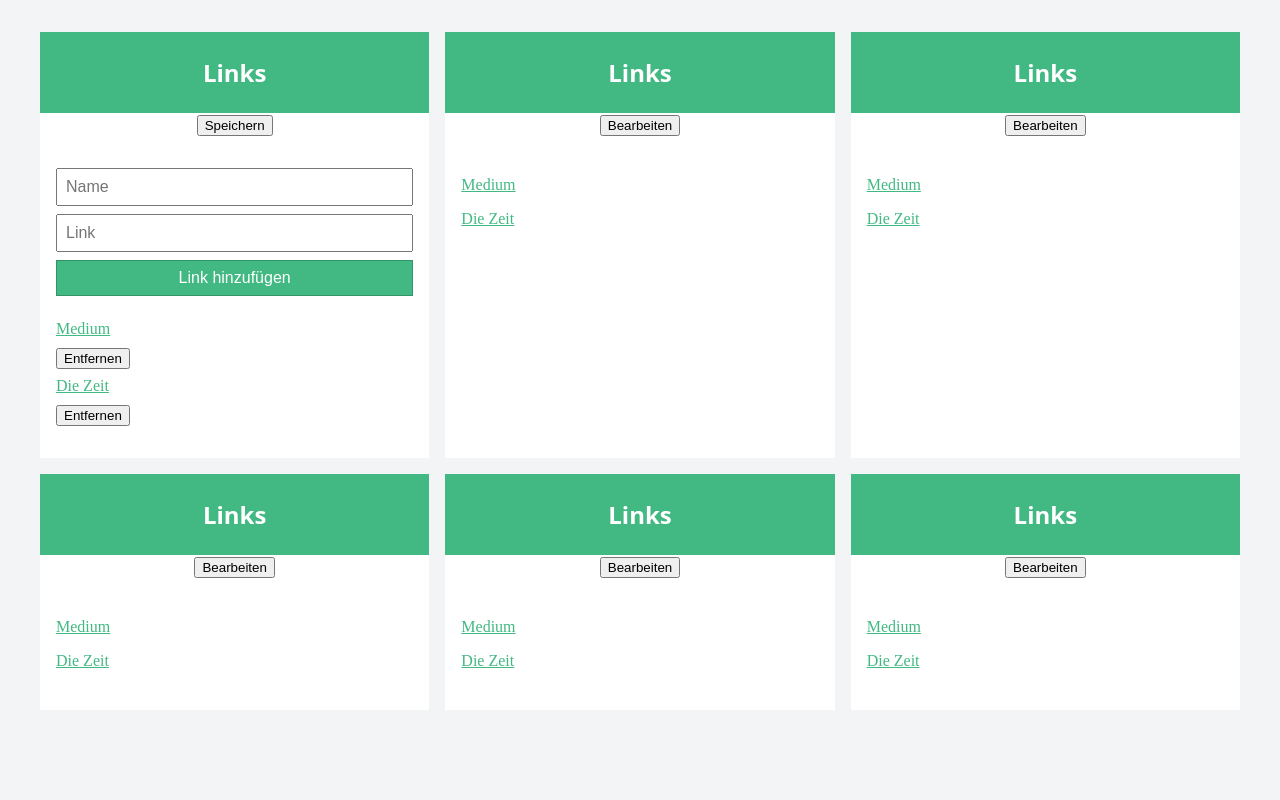
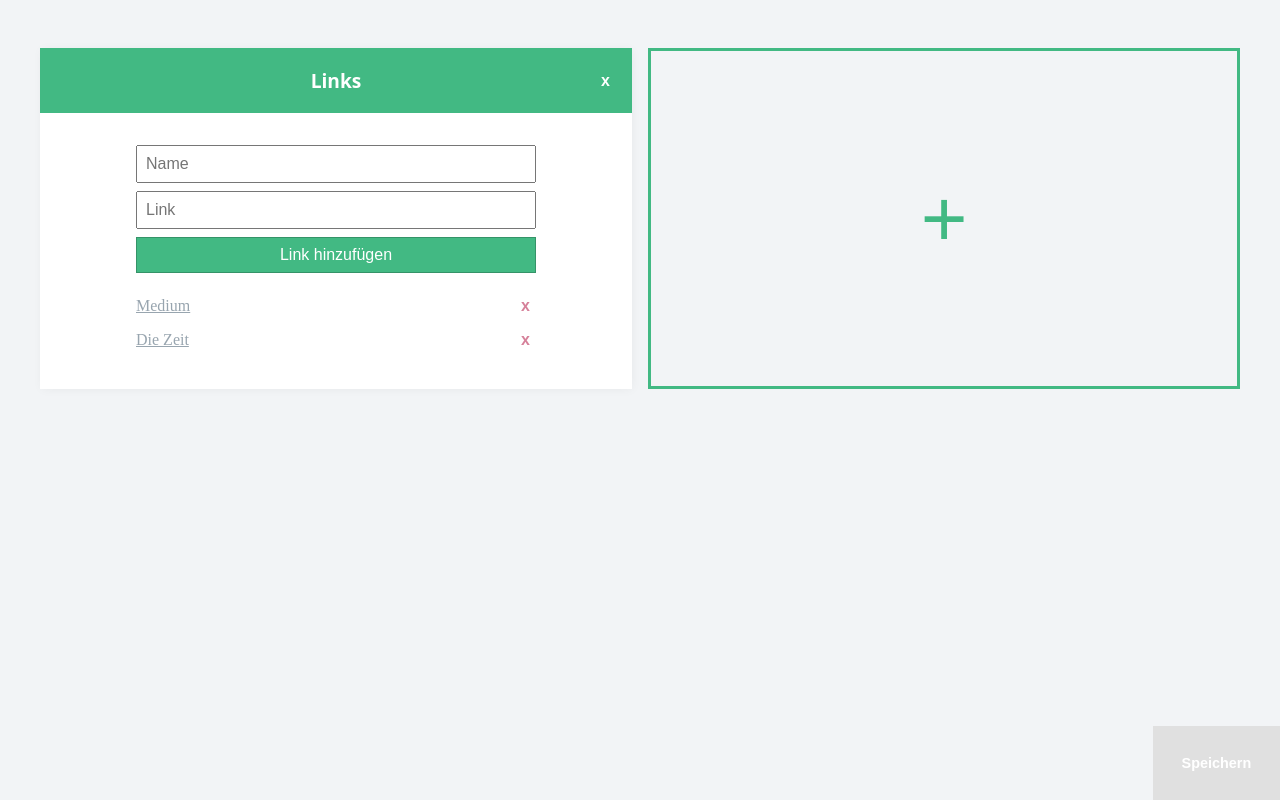
Before and after one commit to joschaholzhaeuer/jh-apps-new-tab, a Vue app: page / in a window 1280 px wide. Both pictures are taken after a click on the button "Bearbeiten". Built offline with nearby package versions, Linux system fonts and the light colour scheme.

Commit message:
TASK: Settings > moved to app component

```diff
--- a/src/App.vue
+++ b/src/App.vue
@@ -1,33 +1,79 @@
 <template>
   <div id="app">
     <Block
-      v-for="block in numberOfBlocks"
-      :key="block.id"
+      v-for="block in blocks"
+      v-bind:editable="editable"
+      v-bind:deleteBlock="deleteBlock"
+      v-bind:key="block.id"
     />
+    <button
+      v-if="editable && blocks.length < 9"
+      v-on:click="addBlock"
+      class="block-preview">
+      +
+    </button>
+    <button
+      v-if="editable"
+      v-on:click="toggleEditable"
+      class="btn-settings">
+      Speichern
+    </button>
+    <button
+      v-else
+      v-on:click="toggleEditable"
+      class="btn-settings">
+      Bearbeiten
+    </button>
   </div>
 </template>
 
 <script>
-import Block from './components/Block';
+import Block from "./components/Block";
+
+let nextBlockId = 1;
 
 export default {
-  name: 'App',
+
+  name: "App",
+
   components: {
     Block
   },
+
   data() {
     return {
-      numberOfBlocks: 6
+      blocks: [
+        {
+          id: nextBlockId++
+        }
+      ],
+      editable: false
+    };
+  },
+
+  methods: {
+
+    toggleEditable: function() {
+      this.editable = !this.editable;
+    },
+
+    addBlock: function() {
+      this.blocks.push({
+        id: nextBlockId++
+      });
+    },
+
+    deleteBlock: function() {
+      // this.blocks.splice(index, 1);
     }
   }
 };
 </script>
 
 <style lang="scss">
-
 body {
   margin: 0;
-  background-color: #F2F4F6;
+  background-color: #f2f4f6;
 }
 
 #app {
@@ -36,12 +82,33 @@ body {
   -moz-osx-font-smoothing: grayscale;
   text-align: center;
   color: #2c3e50;
-  background-color: #F2F4F6;
+  background-color: #f2f4f6;
   padding: 2em;
   display: grid;
   grid-template-columns: repeat(auto-fit, minmax(300px, 1fr));
   grid-gap: 1em;
   max-width: 1200px;
-  margin: 0 auto;
+  margin: 1em auto 0;
+}
+
+.block-preview {
+  background-color: #f2f4f6;
+  color: #42b983;
+  border: 3px solid #42b983;
+  font-size: 5rem;
+  cursor: pointer;
+}
+
+.btn-settings {
+  position: fixed;
+  bottom: 0;
+  right: 0;
+  background-color: #e0e0e0;
+  border: 0;
+  color: #fff;
+  padding: 2em;
+  cursor: pointer;
+  font-size: 0.9rem;
+  font-weight: 700;
 }
 </style>
--- a/src/components/Block.vue
+++ b/src/components/Block.vue
@@ -1,12 +1,20 @@
 <template>
-  <div class="block">
+  <div
+    v-bind:class="{ isEditable: editable }"
+    class="block">
     <header>
       <h2>{{ blockHeading }}</h2>
-      <button v-if="editable" v-on:click="toggleEditable">Speichern</button>
-      <button v-else v-on:click="toggleEditable">Bearbeiten</button>
+      <button
+        v-if="editable"
+        v-on:click="deleteBlock"
+        class="btn-delete btn-delete--inline">
+        x
+      </button>
     </header>
     <div class="block__content">
-      <form v-if="editable" v-on:submit="addItem">
+      <form
+        v-if="editable"
+        v-on:submit="addItem">
         <input
           type="text"
     			v-model="newItem.name"
@@ -22,10 +30,15 @@
       <ul v-if="blockItems.length">
         <li
           v-for="item in blockItems"
-          :key="item.id"
+          v-bind:key="item.id"
           >
-          <a :href="item.link">{{ item.name }}</a>
-          <button v-if="editable" v-on:click="removeItem(item.id)">Entfernen</button>
+          <a v-bind:href="item.link">{{ item.name }}</a>
+          <button
+            v-if="editable"
+            v-on:click="removeItem(item.id)"
+            class="btn-delete">
+            x
+          </button>
         </li>
       </ul>
       <p v-else>No links entered yet</p>
@@ -39,11 +52,16 @@ let nextItemId = 1;
 export default {
 
   name: "Block",
+
+  props: [
+    'editable',
+    'deleteBlock'
+  ],
+
   data() {
     return {
       blockHeading: "Links",
       newItem: {},
-      editable: false,
       blockItems: [
         {
           id: nextItemId++,
@@ -58,10 +76,13 @@ export default {
       ]
     };
   },
+
   methods: {
+
     toggleEditable: function() {
       this.editable = !this.editable;
     },
+
     addItem: function(e) {
       e.preventDefault();
 
@@ -78,7 +99,8 @@ export default {
         this.newItem = {};
       }
     },
-    removeItem(idToRemove) {
+
+    removeItem: function(idToRemove) {
       this.blockItems = this.blockItems.filter(item => {
         return item.id !== idToRemove;
       });
@@ -97,10 +119,34 @@ h2 {
 
 .block {
   background-color: #fff;
+  box-shadow: 1px 1px 10px -1px rgba(0, 0, 0, 0.05);
 
   &__content {
     padding: 1em 0;
   }
+
+  &.isEditable {
+    // animation: wobble 1s infinite linear;
+  }
+}
+
+// @keyframes wobble {
+//   0% {
+//     transform: translate(0);
+//   }
+//   33% {
+//     transform: translate(-1px);
+//   }
+//   66% {
+//     transform: translate(1px);
+//   }
+//   100% {
+//     transform: translate(0);
+//   }
+// }
+
+header {
+  position: relative;
 }
 
 h2 {
@@ -108,6 +154,7 @@ h2 {
   background-color: #42b983;
   padding: 1em;
   margin: 0;
+  font-size: 1.2rem;
 }
 
 form {
@@ -149,13 +196,32 @@ ul {
 }
 
 li {
-  display: block;
+  display: flex;
+  justify-content: space-between;
 }
 
 a {
+  flex-grow: 2;
   display: block;
-  color: #42b983;
+  color: #98A5AF;
   padding: 0.5em 0;
   font-family: 'Merriweather';
 }
+
+.btn-delete {
+  background-color: transparent;
+  border: 0;
+  color: #d6819a;
+  font-size: 1rem;
+  font-weight: 700;
+  cursor: pointer;
+
+  &--inline {
+    position: absolute;
+    top: 50%;
+    right: 1em;
+    transform: translateY(-50%);
+    color: #fff;
+  }
+}
 </style>
```
